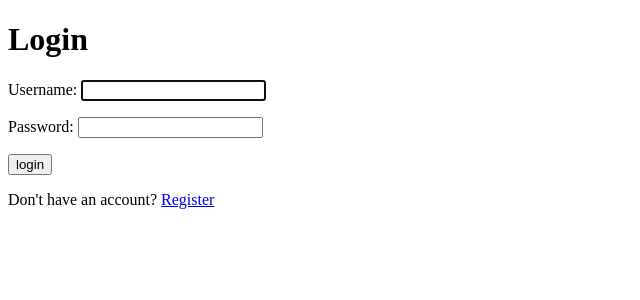
After one commit to odasyss/taskManager, a Django app: page /login/ in a window 1280 px wide. The commit adds this page. Shown: the top 300 px of the page, without its empty margins (0-640 px from the left). Run offline with Django 3.2, Linux system fonts and the light colour scheme.

Commit message:
Login update

```diff
--- a/config/settings.py
+++ b/config/settings.py
@@ -114,6 +114,7 @@ USE_L10N = True
 
 USE_TZ = True
 
+LOGIN_URL = 'login'
 
 # Static files (CSS, JavaScript, Images)
 # https://docs.djangoproject.com/en/3.2/howto/static-files/
--- /dev/null
+++ b/taskManager/templates/taskManager/user_login.html
@@ -0,0 +1,17 @@
+{% extends 'taskManager/main.html' %}
+{% block content %}
+
+<div class="header-bar">
+    <h1>Login</h1>
+</div>
+
+<div class="card-body">
+    <form method="POST">
+        {% csrf_token %}
+        {{form.as_p}}
+        <input class="button" type="submit" value="login">
+    </form>
+    <p>Don't have an account? <a href="{% url 'user_sign_up' %}">Register</a></p>
+</div>
+
+{% endblock content %}
--- a/taskManager/templates/taskManager/register.html
+++ b/taskManager/templates/taskManager/user_sign_up.html
@@ -18,7 +18,7 @@
         {{form.password2}}
         <input style="margin-top:10px ;" class="button" type="submit" value="Register">
     </form>
-    <p>Already have an account? <a href="{% url 'login' %}">Login</a></p>
+    <p>Already have an account? <a href="{% url 'user_login' %}">Login</a></p>
 </div>
 
 
--- a/taskManager/urls.py
+++ b/taskManager/urls.py
@@ -2,10 +2,11 @@ from django.urls import path
 from .views import TaskList, RegisterPage, CustomLoginView
 from django.contrib.auth.views import LogoutView
 
+
 urlpatterns = [
     path('', TaskList.as_view(), name='tasks'),
-    path('register/', RegisterPage.as_view(), name='register'),
-    path('login/', CustomLoginView.as_view(), name='login'),
-    path('logout/', LogoutView.as_view(next_page='login'), name='logout'),
+    path('register/', RegisterPage.as_view(), name='user_sign_up'),
+    path('login/', CustomLoginView.as_view(), name='user_login'),
+    path('logout/', LogoutView.as_view(next_page='user_login'), name='user_logout'),
 
 ]
--- a/taskManager/views.py
+++ b/taskManager/views.py
@@ -5,6 +5,9 @@ from django.contrib.auth.forms import UserCreationForm
 from django.views.generic.edit import FormView
 from .models import Task
 from django.contrib.auth.views import LoginView
+from django.contrib.auth.mixins import LoginRequiredMixin
+from django.contrib.auth.forms import UserCreationForm
+from django.contrib.auth import login
 
 
 class TaskList(ListView):
@@ -12,7 +15,7 @@ class TaskList(ListView):
     context_object_name = 'tasks'
 
 class RegisterPage(FormView):
-    template_name = 'taskManager/register.html'
+    template_name = 'taskManager/user_sign_up.html'
     form_class = UserCreationForm
     redirect_authenticated_user = True
     success_url = reverse_lazy('tasks')
@@ -20,9 +23,9 @@ class RegisterPage(FormView):
 
 
 class CustomLoginView(LoginView):
-    template_name = 'taskManager/login.html'
+    template_name = 'taskManager/user_login.html'
     fields = '__all__'
-    redirect_authenticated_user = True
+    # redirect_authenticated_user = True
 
     def get_success_url(self):
         return reverse_lazy('tasks')
```
Also changed, not shown: db.sqlite3, taskManager/templates/taskManager/task_list.html (line endings or trailing spaces).
